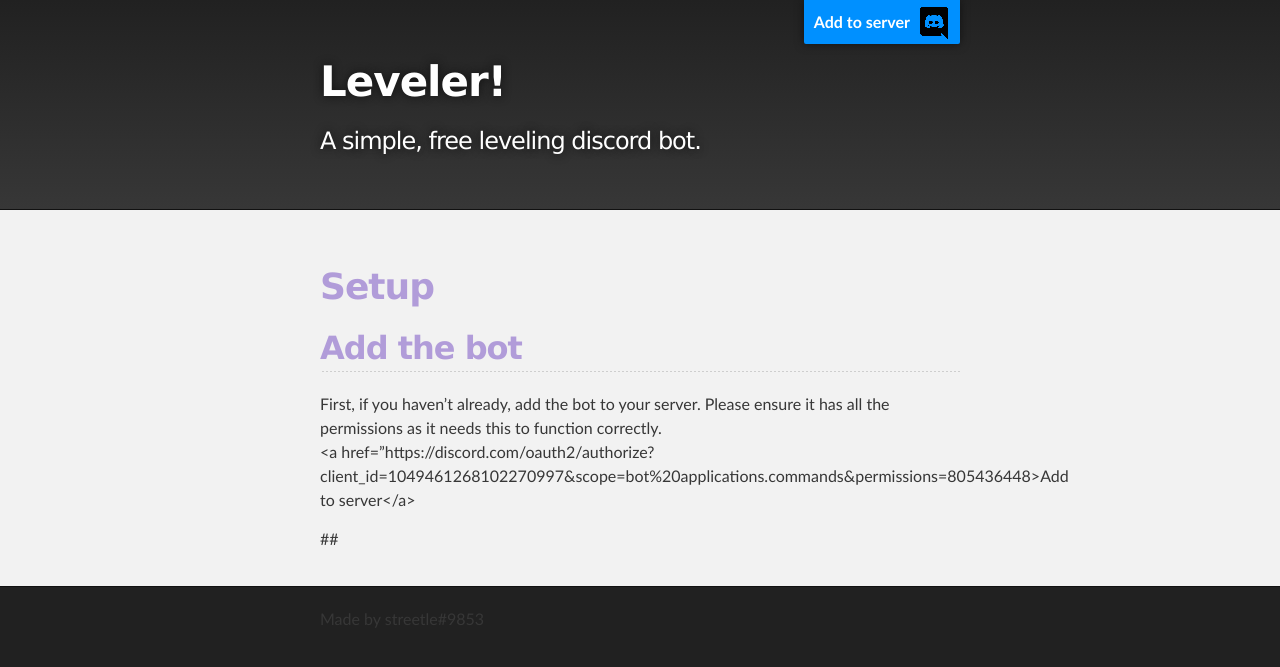
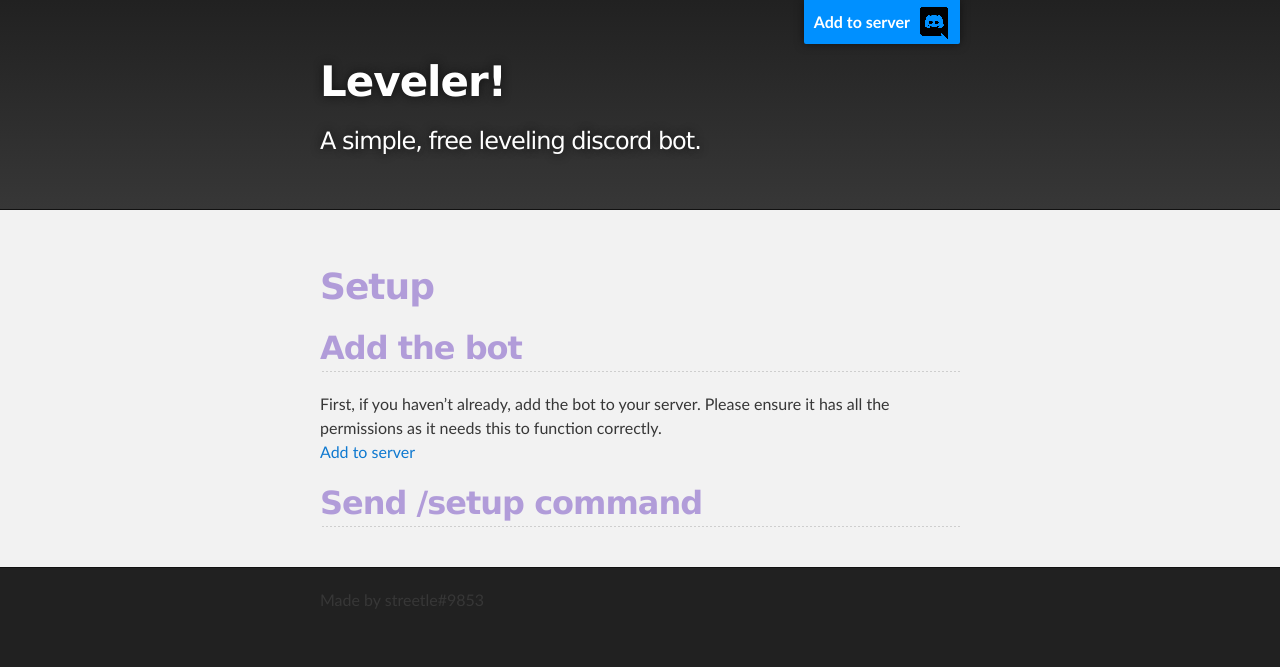
Before and after one commit to streetlegithub/levelerbot.cf, a Jekyll site: the page built from guides/setup.md, in a window 1280 px wide. Shown: the top 667 px of the page. Built offline with Jekyll 4.4.1, drawn with Linux system fonts in a browser that asks for light colours; our own code applies the rules of GitHub Pages for plain Markdown files.

Commit message:
Update setup.md

```diff
--- a/guides/setup.md
+++ b/guides/setup.md
@@ -3,6 +3,6 @@
 ## Add the bot
 First, if you haven't already, add the bot to your server.
 Please ensure it has all the permissions as it needs this to function correctly. <br>
-<a href="https://discord.com/oauth2/authorize?client_id=1049461268102270997&scope=bot%20applications.commands&permissions=805436448>Add to server</a>
+<a href="https://discord.com/oauth2/authorize?client_id=1049461268102270997&scope=bot%20applications.commands&permissions=805436448">Add to server</a>
 
-##
+## Send /setup command
```
